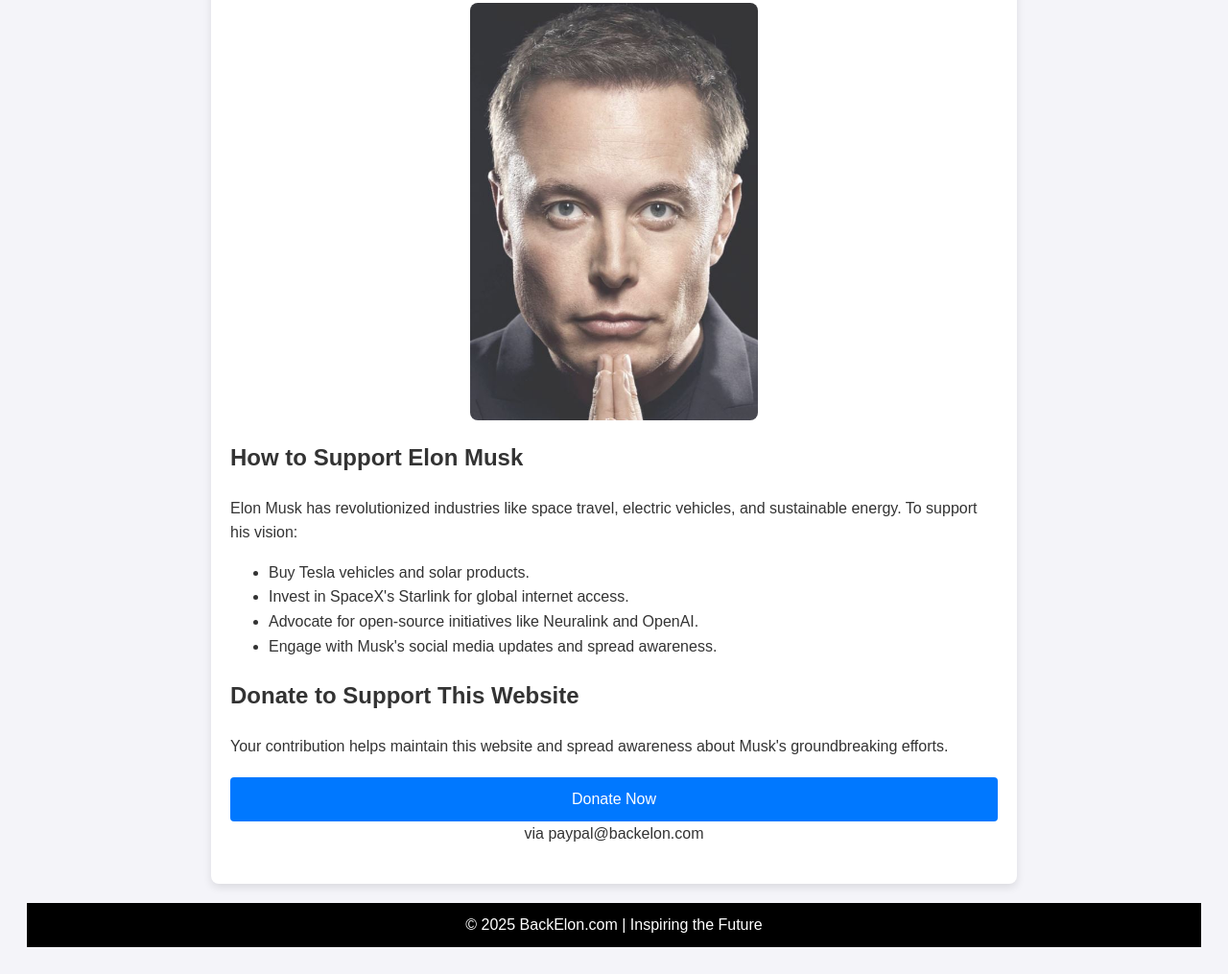
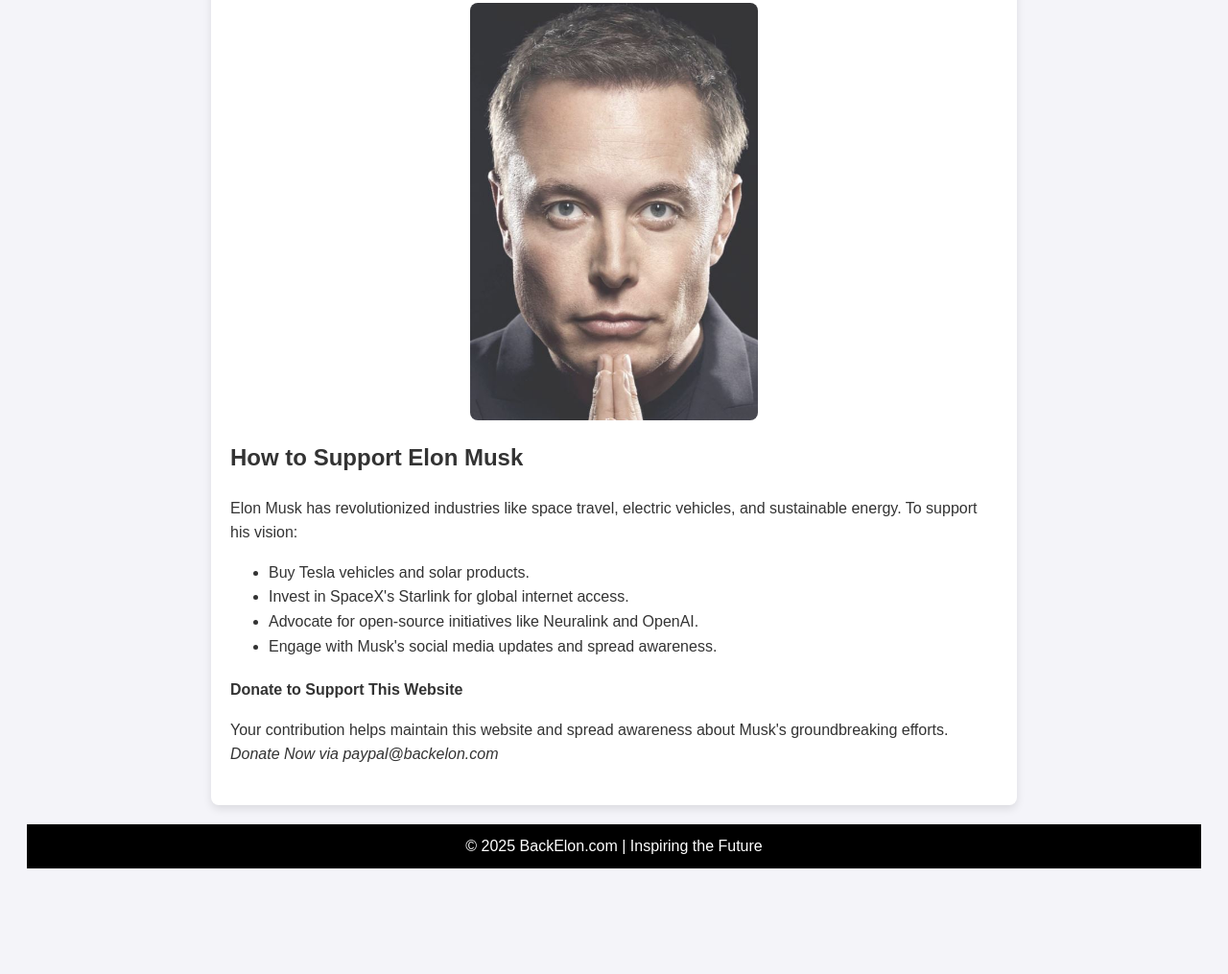
Before and after one commit to rachelmaybaker/rachelmaybaker.github.io, a plain HTML site: page index.html in a window 1280 px wide. Shown: the part 234-1249 px from the top of the page at 96% size. After the commit the page ends 1167 px from the top, so only its background shows below. Drawn offline with Linux system fonts and the light colour scheme.

Commit message:
Update index.html

```diff
--- a/index.html
+++ b/index.html
@@ -36,9 +36,15 @@
         </div>
 
         <div class="section">
+<!--
             <h2>Donate to Support This Website</h2>
             <p>Your contribution helps maintain this website and spread awareness about Musk's groundbreaking efforts.</p>
             <a href="#" class="donate-button">Donate Now</a> <center>via paypal@backelon.com </center>
+-->
+            <b>Donate to Support This Website</b>
+          <p>Your contribution helps maintain this website and spread awareness about Musk's groundbreaking efforts. <i>Donate Now via paypal@backelon.com </p></i>
+
+
         </div>
     </div>
 
```
